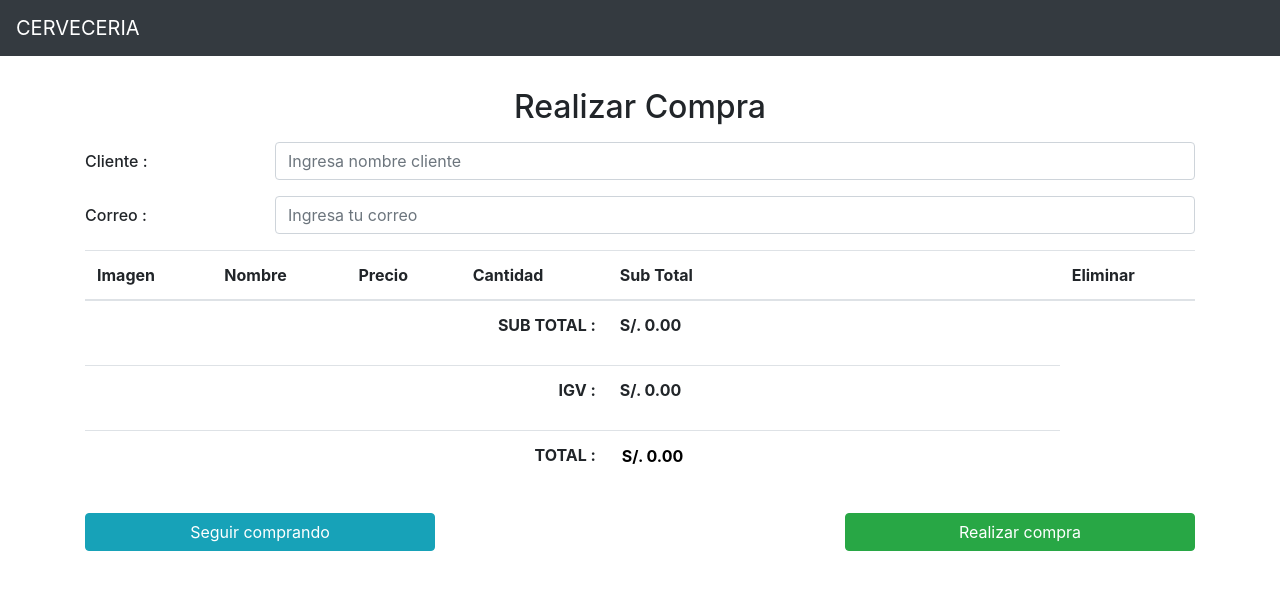
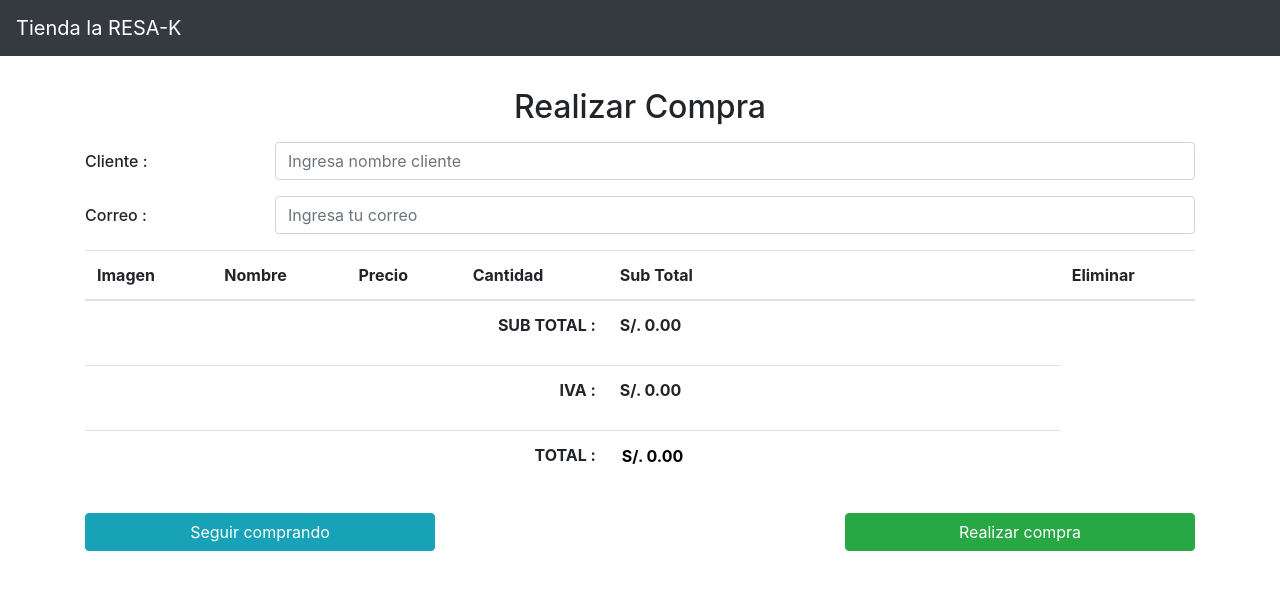
Before and after one commit to DerianCarrillo14/system-sale, a plain HTML site: page compra.html in a window 1280 px wide. Drawn offline with nearby package versions, Linux system fonts and the light colour scheme.

Commit message:
Add files via upload
se modifico unos pequeños detalles en el proceso de la compra.

```diff
--- a/compra.html
+++ b/compra.html
@@ -13,7 +13,7 @@
 
     <link rel="stylesheet" href="css/sweetalert2.min.css">
 
-    <title>Carrito Compras en JavaScript</title>
+    <title>tienda la resa-K</title>
 
 </head>
 
@@ -22,7 +22,7 @@
         <div class="container">
             <div class="row justify-content-between mb-5">
                 <nav class="navbar navbar-expand-md navbar-dark fixed-top bg-dark">
-                    <a class="navbar-brand" href="index.html">CERVECERIA</a>
+                    <a class="navbar-brand" href="index.html">Tienda la RESA-K</a>
                     <button class="navbar-toggler" type="button" data-toggle="collapse" data-target="#navbarCollapse"
                         aria-controls="navbarCollapse" aria-expanded="false" aria-label="Toggle navigation">
                         <span class="navbar-toggler-icon"></span>
@@ -78,7 +78,7 @@
                                     <!-- <th scope="col"></th> -->
                                 </tr>
                                 <tr>
-                                    <th colspan="4" scope="col" class="text-right">IGV :</th>
+                                    <th colspan="4" scope="col" class="text-right">IVA :</th>
                                     <th scope="col">
                                         <p id="igv"></p>
                                     </th>
```
